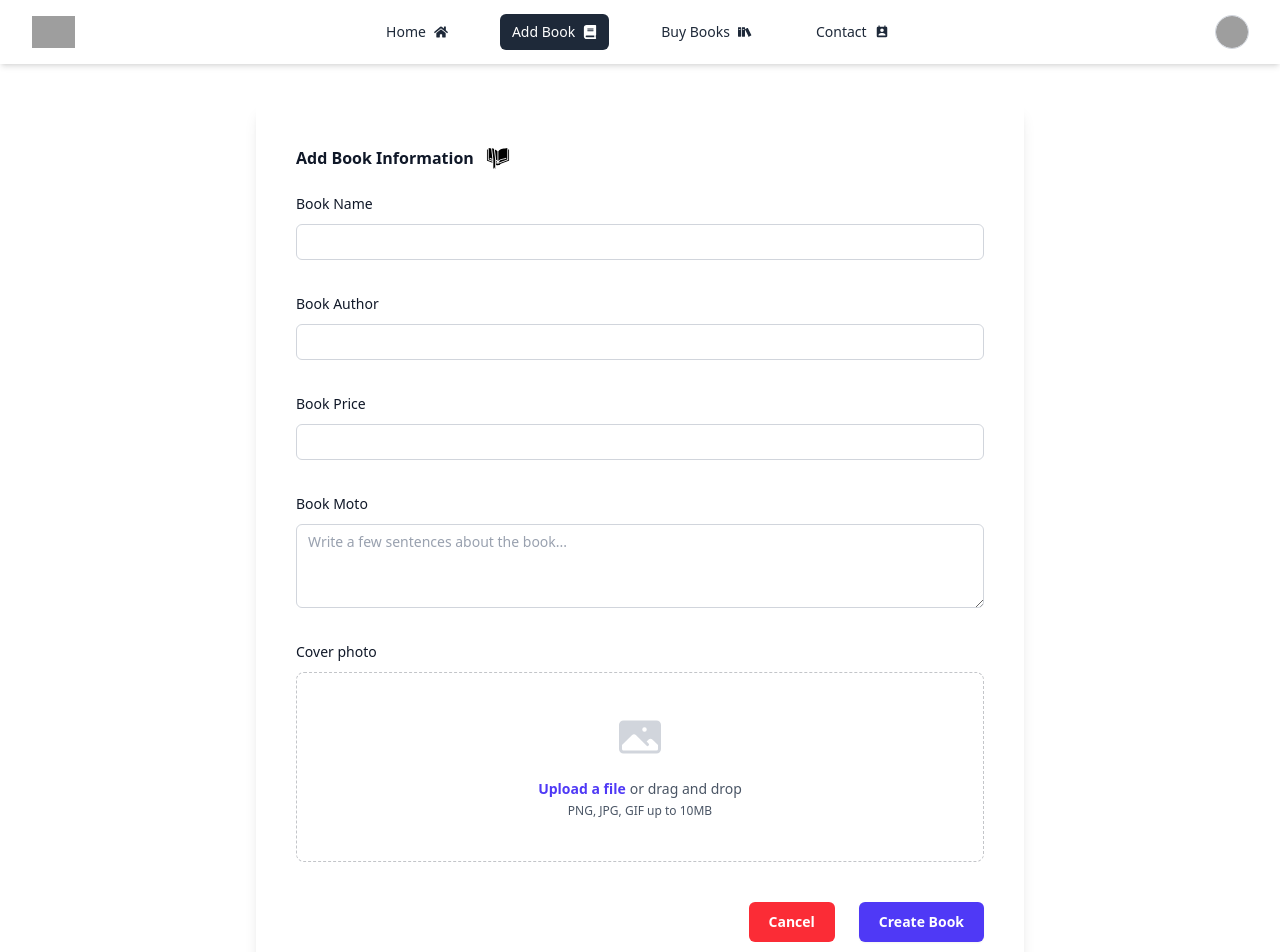
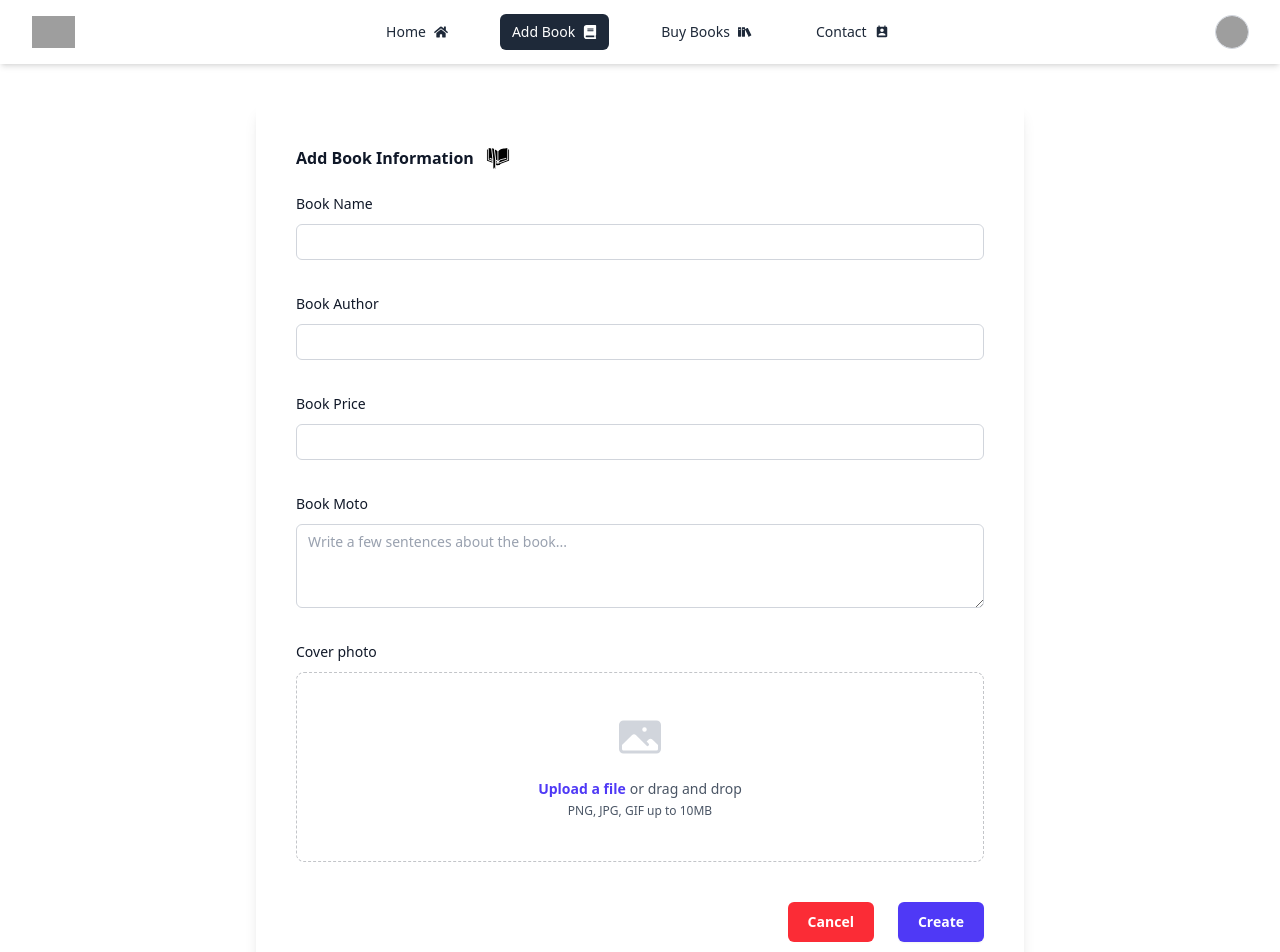
Before and after one commit to binayakbhandari/MERN3P2, a React (Vite) app: page /create in a window 1280 px wide. Shown: the top 952 px of the page. Built offline with nearby package versions, Linux system fonts and the light colour scheme; grey boxes are pictures that could not be loaded.

Commit message:
Project Online

```diff
--- a/src/components/Form.jsx
+++ b/src/components/Form.jsx
@@ -125,7 +125,7 @@ const Form = ({type,id}) => {
                             <Link to={`/${type === "Create" ? "" : `book/${id}`}`} >
                                 <button type="button" className="text-sm/6 font-semibold rounded-md px-5 py-2 bg-red-500 text-white cursor-pointer hover:bg-red-600 transition duration-200">Cancel</button>
                             </Link>
-                            <button type="submit" className="rounded-md bg-indigo-600 px-5 py-2 text-sm font-semibold text-white shadow-xs hover:bg-indigo-700 focus-visible:outline-2 focus-visible:outline-offset-2 focus-visible:outline-indigo-600 cursor-pointer transition duration-200">{type === "Create" ? "Create Book" : "Save Changes"}</button>
+                            <button type="submit" className="rounded-md bg-indigo-600 px-5 py-2 text-sm font-semibold text-white shadow-xs hover:bg-indigo-700 focus-visible:outline-2 focus-visible:outline-offset-2 focus-visible:outline-indigo-600 cursor-pointer transition duration-200">{type === "Create" ? "Create" : "Save"}</button>
                         </div>
                     </div>
                 </div>
```
